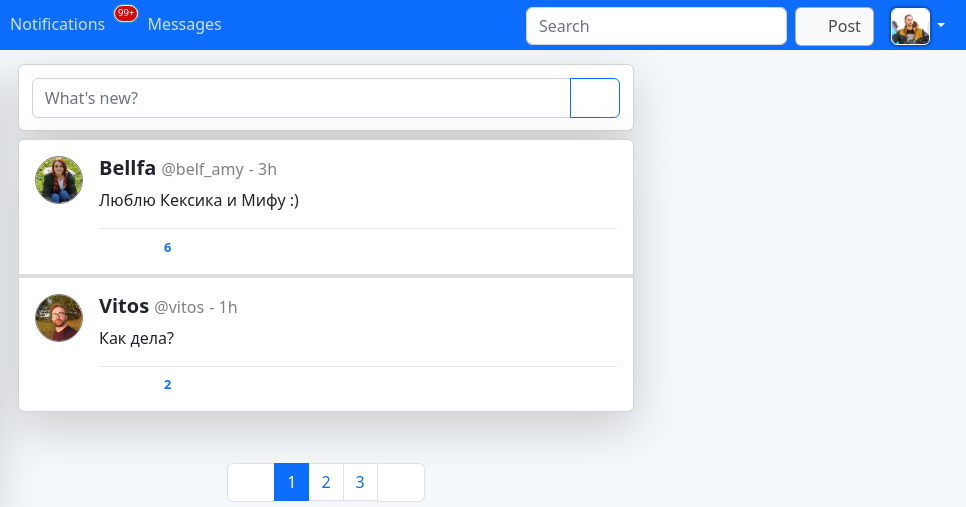
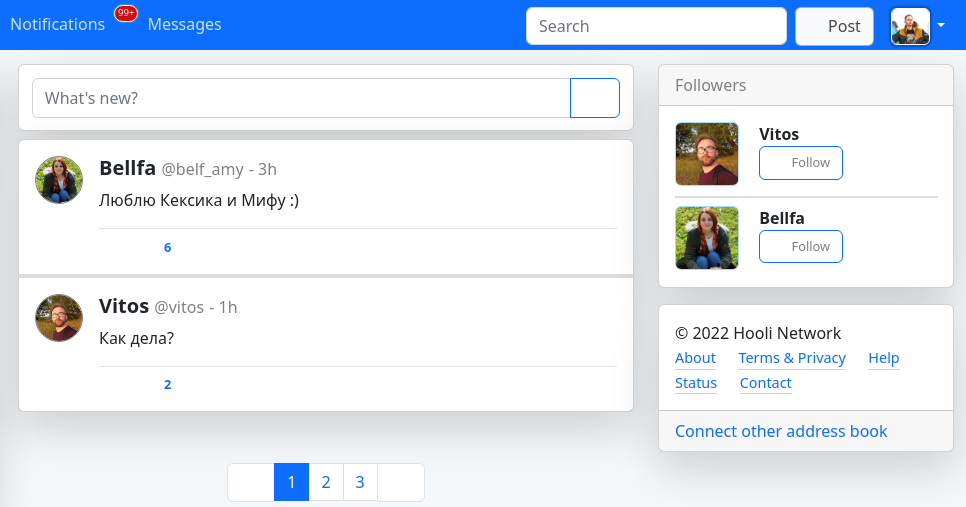
Before and after one commit to MihailGorbenko/Hooli-Network, a website: page index.html in a window 1280 px wide. Shown: the top 507 px of the page, 314-1280 px from the left. Drawn offline with nearby package versions, Linux system fonts and the light colour scheme.

Commit message:
added footer and followers list

```diff
--- a/index.html
+++ b/index.html
@@ -239,7 +239,7 @@
 
                 <!-- Main column -->
 
-                <div id="main_content" class="col-12 col-md-6">
+                <div id="main_content" class="col-12 col-md-9 col-lg-6">
                     <div class="card shadow-lg" id="main_form_card">
 
                         <!-- New message form -->
@@ -375,8 +375,70 @@
                         </ul>
                     </nav>
                 </div>
-                <div id="right_content" class="d-none d-md-block col-md-3">
 
+                <!-- Right column -->
+
+                <div id="right_content" class="d-none d-lg-block col-md-3">
+
+                    <!-- Followers card -->
+
+                        <div id="followers_card" class="card shadow-lg">
+                            <div class="card-header">
+                                Followers
+                            </div>
+                            <div class="card-body">
+
+                                <!-- Followers list -->
+
+                                <ul id="followers_list" class="list-unstyled">
+                                    <li class="folowers_card_node">
+                                        <img src="./images/comment_img2.jpg" class="img-fluid rounded">
+                                        <div class="follower-info">
+                                            <strong id="name">Vitos</strong>
+                                            <button class="btn btn-outline-primary">
+                                                <svg id="post_button_icon" heigth="16" width="16" fill="currentColor">
+                                                    <use href="./node_modules/bootstrap-icons/bootstrap-icons.svg#plus-lg"></use>
+                                                </svg>
+                                                <span>Follow</span>
+                                            </button>
+                                        </div>
+
+                                    </li>
+                                    <li class="folowers_card_node">
+                                        <img src="./images/comment_img1.jpg" class="img-fluid rounded">
+                                        <div class="follower-info">
+                                            <strong id="name">Bellfa</strong>
+                                            <button class="btn btn-outline-primary">
+                                                <svg id="post_button_icon" heigth="16" width="16" fill="currentColor">
+                                                    <use href="./node_modules/bootstrap-icons/bootstrap-icons.svg#plus-lg"></use>
+                                                </svg>
+                                                <span>Follow</span>
+                                            </button>
+                                        </div>
+
+                                    </li>
+                                </ul>
+                            </div>
+                        </div>
+
+                        <!-- Footer card -->
+
+                        <div id=footer_card class="card shadow-lg">
+                            <div class="card-body">
+                                &copy; 2022 Hooli Network
+                                <ul class="list-unstyled d-flex flex-wrap">
+                                    <li><a href="#">About</a></li>
+                                    <li><a href="#">Terms & Privacy</a></li>
+                                    <li><a href="#">Help</a></li>
+                                    <li><a href="#">Status</a></li>
+                                    <li><a href="#">Contact</a></li>
+                                </ul>
+                            </div>
+                            <div class="card-footer">
+                                <a href="#">Connect other address book</a>
+                            </div>
+
+                        </div>
                 </div>
             </div>
 
--- /dev/null
+++ b/styles/scss/_followrs_card.scss
@@ -0,0 +1,69 @@
+.card#followers_card {
+
+    .card-header {
+        color: gray;
+    }
+
+    .card-body {
+        padding-bottom: 0;
+        padding-right: 0;
+
+        ul#followers_list {
+            margin-bottom: 0;
+
+            li:last-child {
+                border-bottom: none !important;
+            }
+
+            li {
+                border-bottom: 2px solid rgba(128, 128, 128, 0.267);
+                margin-bottom: 0.5em;
+
+                img {
+                    width: 4em;
+                    border: 1px solid rgba(9, 156, 224, 0.363);
+                    vertical-align: top;
+                    display: inline-block;
+                    margin-right: 1em;
+                }
+
+                .follower-info {
+                    display: inline-block;
+                    width: fit-content;
+                    margin-bottom: 1em;
+
+                    strong {
+                        display: block;
+                        overflow: hidden;
+                        text-overflow: ellipsis;
+                    }
+
+                    button {
+                        color: gray;
+                        font-size: 0.8em;
+
+                        &:hover,
+                        &:hover > svg {
+                            color:white;
+                        }
+
+
+                        svg {
+                            color: rgb(7, 114, 146);
+                            height: 16px;
+                            margin: 0;
+                            margin-bottom: 0.15em;
+                            padding: 0;
+
+                        }
+                    }
+                }
+
+
+            }
+
+
+        }
+    }
+
+}
--- /dev/null
+++ b/styles/scss/_footer_card.scss
@@ -0,0 +1,19 @@
+
+
+.card#footer_card {
+    margin-top: 1em;
+    a {
+        text-decoration: none;
+    }
+
+    .card-body {
+        padding-bottom: 0;
+        a {
+            display: inline-block;
+            border-bottom: 1px solid rgba(128, 128, 128, 0.363);
+            font-size: 0.9em;
+            white-space: nowrap;
+            margin-right: 0.5em;
+        }
+    }
+}
--- a/styles/scss/base.scss
+++ b/styles/scss/base.scss
@@ -52,6 +52,8 @@
 @import "./profile_photos_card";
 @import "./main_form";
 @import "./main_feed";
+@import "./followrs_card";
+@import "./footer_card";
 
 
 body {
```
Also changed, not shown: styles/dist/styles.css, 1 other file.
